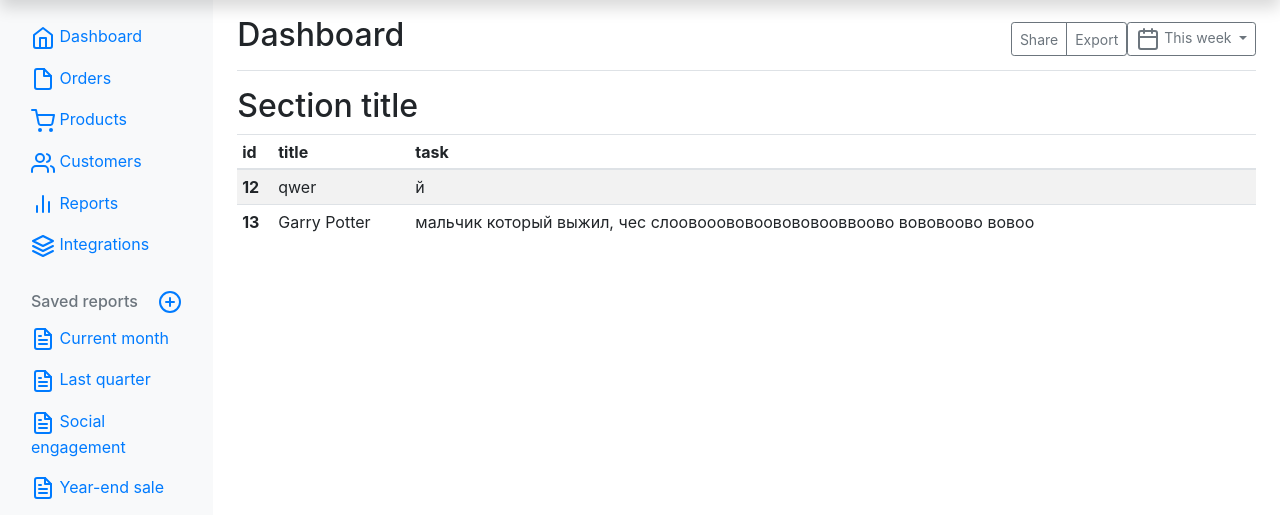
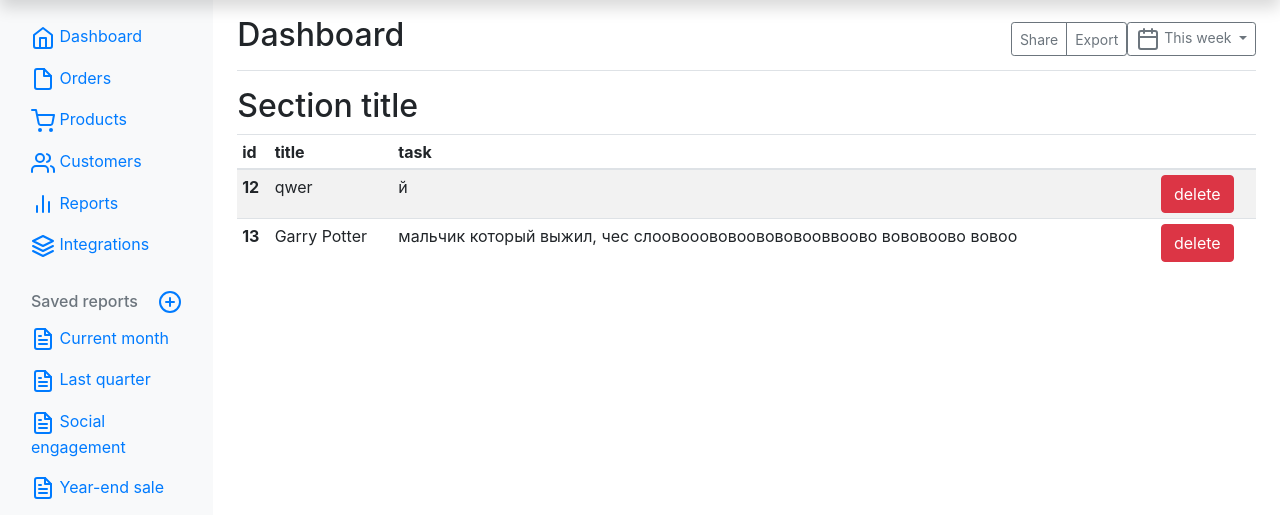
Before and after one commit to dimon836/djangoCursova, a Django app: page / in a window 1280 px wide. Shown: the part 40-555 px from the top of the page. Run offline with Django 3.2, Linux system fonts and the light colour scheme; data comes from the database, SQL or seed files in the repository; both versions use the stored data as it was after the commit; some libraries are stand-ins or nearby versions.

Commit message:
add delete

```diff
--- a/main/forms.py
+++ b/main/forms.py
@@ -10,7 +10,7 @@ class CompanyDBForm(ModelForm):
             "title": TextInput(attrs={
                 'class': 'form-control',
                 'placeholder': 'Enter name'
-        }),
+            }),
             "task": Textarea(attrs={
                 'class': 'form-control',
                 'placeholder': 'Enter description'
--- a/main/templates/main/index.html
+++ b/main/templates/main/index.html
@@ -121,6 +121,7 @@
                         <th scope="col">id</th>
                         <th scope="col">title</th>
                         <th scope="col">task</th>
+                        <th scope="col"></th>
                     </tr>
                     </thead>
                     <tbody>
@@ -130,6 +131,14 @@
                             <th scope="row">{{ i.id }}</th>
                             <td>{{ i.title }}</td>
                             <td>{{ i.task }}</td>
+                            <td>
+                                <form method="post" action="http://127.0.0.1:8000/{{ i.id }}">
+                                    {% csrf_token %}
+                                    <button type="submit" class="btn btn-danger">
+                                        delete
+                                    </button>
+                                </form>
+                            </td>
                         </tr>
                     {% endfor %}
                     {% else %}
--- a/main/urls.py
+++ b/main/urls.py
@@ -4,5 +4,6 @@ from . import views
 urlpatterns = [
     path('', views.index, name='home'),
     path('about-us', views.about, name='about'),
-    path('add', views.add, name='add')
+    path('add', views.add, name='add'),
+    path('<id>', views.delete, name='delete')
 ]
--- a/main/views.py
+++ b/main/views.py
@@ -23,3 +23,9 @@ def add(request):
     form = CompanyDBForm()
     context = {'title': 'Добавление нового рабочего', 'form': form}
     return render(request, 'main/add.html', context)
+
+
+def delete(request, id):
+    emp = CompanyDB.objects.get(pk=id)
+    emp.delete()
+    return redirect('/')
```
Also changed, not shown: db.sqlite3.
